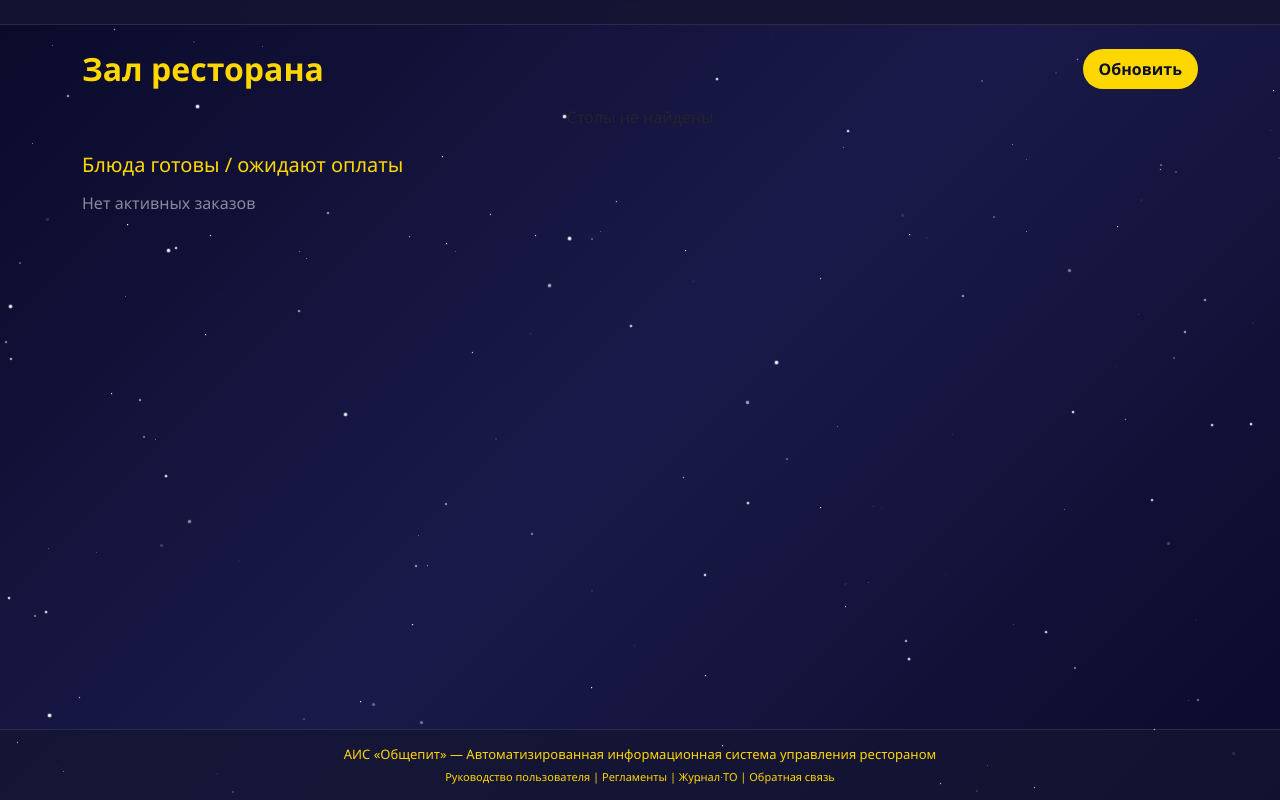
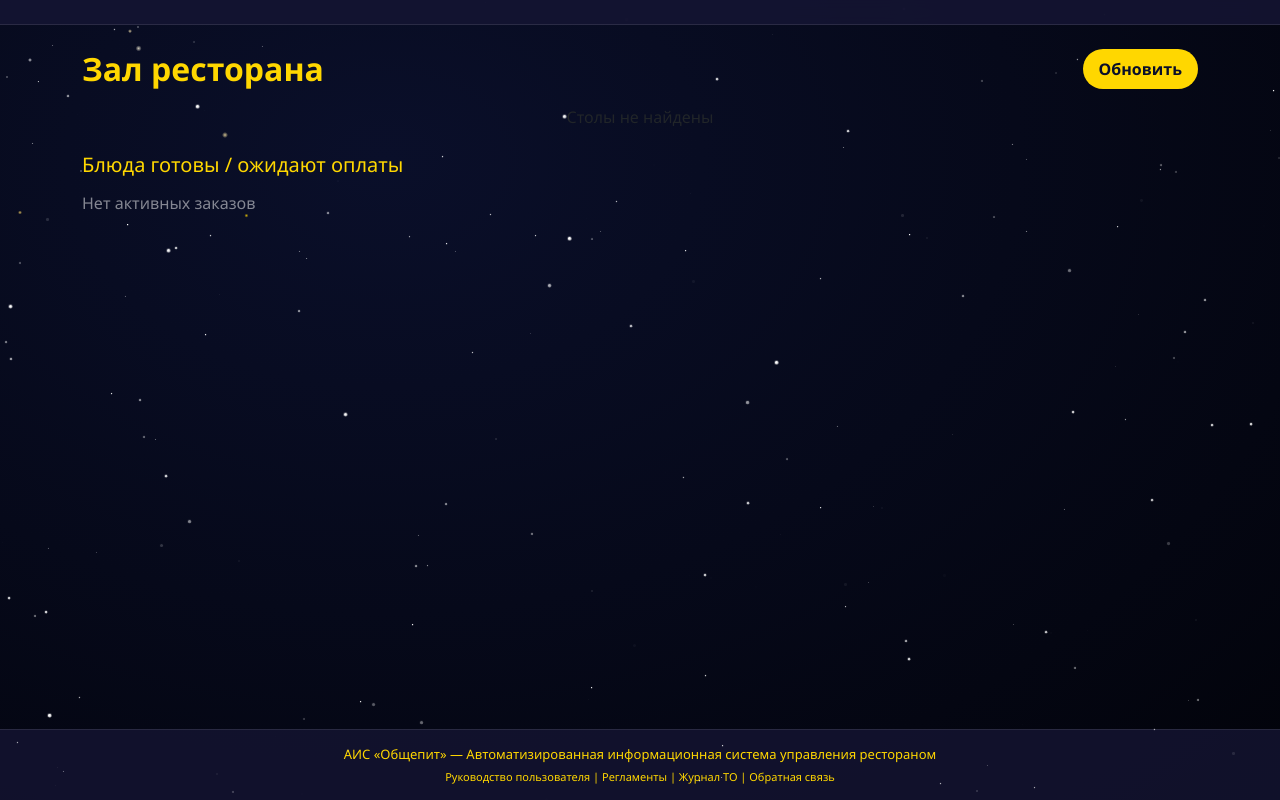
Before and after one commit to kotp2001/obshepit-ais-fixed, a Django app: page /waiter/ in a window 1280 px wide. Run offline with Django 4.2, Linux system fonts and the light colour scheme; data that the repository does not hold is empty; parts of the project's set-up code (start-up, migrations or seed data) failed here and were passed over.

Commit message:
Update waiter_hall.html

```diff
--- a/templates/waiter_hall.html
+++ b/templates/waiter_hall.html
@@ -3,6 +3,49 @@
 
 {% block extra_css %}
 <style>
+    /* Ваш фон – звёздное небо (переопределяем фон base.html) */
+    body {
+        background: radial-gradient(ellipse at 30% 20%, #0a0f2a, #02030a) !important;
+        position: relative;
+        min-height: 100vh;
+        margin: 0;
+        padding: 0;
+    }
+    body::before {
+        content: '';
+        position: fixed;
+        top: 0;
+        left: 0;
+        width: 100%;
+        height: 100%;
+        pointer-events: none;
+        background-image:
+            radial-gradient(2px 2px at 15% 30%, #fff, rgba(0,0,0,0)),
+            radial-gradient(3px 3px at 75% 45%, #ffeaa7, rgba(0,0,0,0)),
+            radial-gradient(1px 1px at 92% 18%, #fff, rgba(0,0,0,0)),
+            radial-gradient(2px 2px at 8% 85%, #ffd966, rgba(0,0,0,0)),
+            radial-gradient(1px 1px at 45% 95%, #fff, rgba(0,0,0,0)),
+            radial-gradient(3px 3px at 63% 22%, #f9f3d9, rgba(0,0,0,0)),
+            radial-gradient(1px 1px at 32% 68%, #fff, rgba(0,0,0,0)),
+            radial-gradient(2px 2px at 88% 77%, #ffd700, rgba(0,0,0,0)),
+            radial-gradient(1px 1px at 5% 55%, #fff, rgba(0,0,0,0)),
+            radial-gradient(2px 2px at 50% 12%, #ffecb3, rgba(0,0,0,0));
+        background-repeat: no-repeat;
+        background-size: 200px 200px, 300px 300px, 150px 150px, 250px 250px, 180px 180px, 220px 220px, 120px 120px, 280px 280px, 140px 140px, 260px 260px;
+        opacity: 0.8;
+        animation: starsGlow 4s infinite alternate;
+    }
+    @keyframes starsGlow {
+        0% { opacity: 0.5; }
+        100% { opacity: 1; }
+    }
+    /* Чтобы контент был поверх звёзд */
+    .card, .modal-content, #ready-orders-list > div {
+        position: relative;
+        z-index: 2;
+    }
+
+    /* Остальные стили для зала (сетка 4 колонки, карточки и т.д.) */
     .hall-grid {
         display: grid;
         grid-template-columns: repeat(4, 1fr);
```
